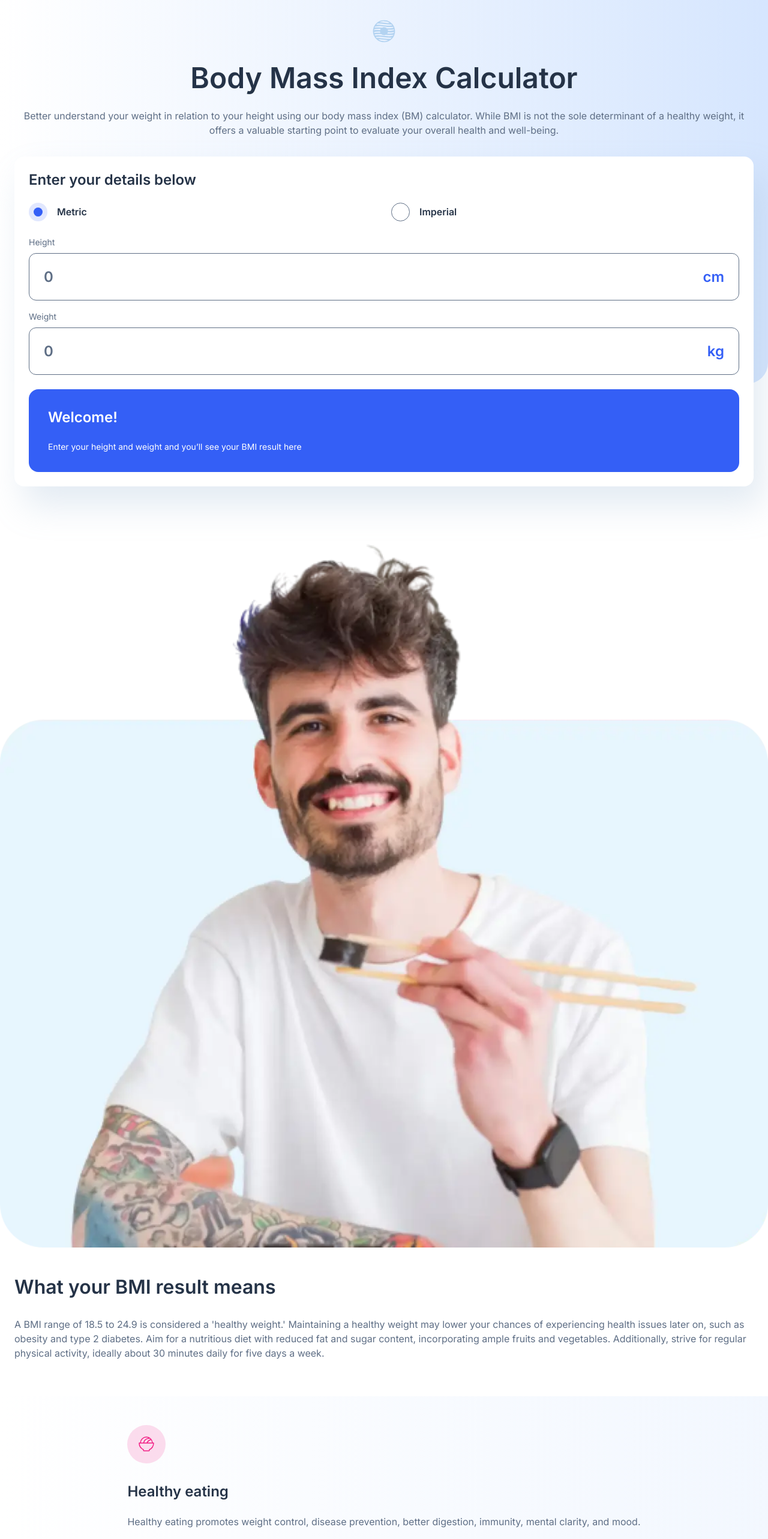
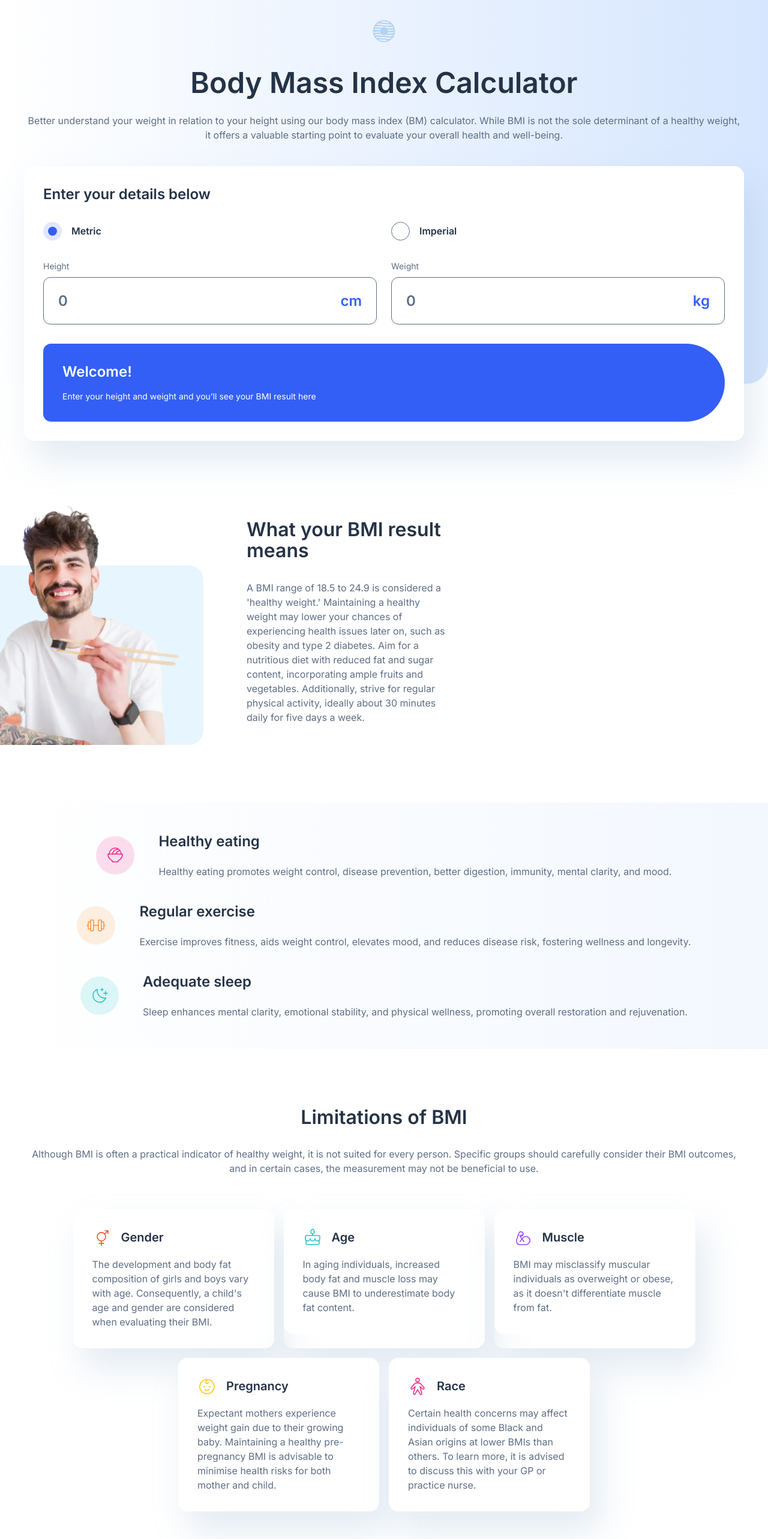
Before and after one commit to g-akca/bmi-calculator, a React (Vite) app: page / in a window 1280 px wide. Shown: the top 2566 px of the page at 60% size. Built offline with nearby package versions, Linux system fonts and the light colour scheme.

Commit message:
Add tablet responsive styles

```diff
--- a/src/App.jsx
+++ b/src/App.jsx
@@ -5,7 +5,7 @@ import LimitsSection from "./components/LimitsSection";
 
 function App() {
   return (
-    <main className="text-base leading-base text-grey-500 flex flex-col gap-15 pb-12">
+    <main className="text-base leading-base text-grey-500 flex flex-col gap-15 pb-16 tablet:gap-24">
       <HeroSection />
       <ResultsSection />
       <TipsSection />
--- a/src/components/HeroCalculator.jsx
+++ b/src/components/HeroCalculator.jsx
@@ -1,6 +1,6 @@
 function HeroCalculator() {
   return (
-    <form className="bg-white w-full p-6 rounded-2xl flex flex-col gap-6 shadow-[16px_32px_56px_rgba(143,174,207,0.25)]">
+    <form className="bg-white w-full p-6 rounded-2xl flex flex-col gap-6 shadow-[16px_32px_56px_rgba(143,174,207,0.25)] tablet:p-8 tablet:gap-8">
       <h2 className="text-blue-900 font-semibold text-[24px] leading-7.25 tracking-[-4%]">Enter your details below</h2>
 
       <fieldset className="grid grid-cols-2 gap-6">
@@ -29,7 +29,7 @@ function HeroCalculator() {
         </label>
       </fieldset>
 
-      <div className="flex flex-col gap-4">
+      <div className="flex flex-col gap-4 tablet:grid tablet:grid-cols-2 tablet:gap-6">
         <div className="flex flex-col gap-2">
           <label htmlFor="height" className="text-[14px] leading-base">Height</label>
           <div className="flex gap-6 p-6 border border-grey-500 hover:border-blue-500 rounded-xl text-[24px] leading-7.25 font-semibold tracking-[-4%]">
@@ -47,7 +47,7 @@ function HeroCalculator() {
         </div>
       </div>
 
-      <section className="p-8 bg-blue-500 rounded-2xl text-white flex flex-col gap-6">
+      <section className="p-8 bg-blue-500 rounded-2xl text-white flex flex-col gap-6 tablet:gap-4 tablet:rounded-l-2xl tablet:rounded-r-[80px]">
         <h3 className="text-[24px] leading-7.25 font-semibold tracking-[-4%]">Welcome!</h3>
         <p className="text-[14px] leading-base">Enter your height and weight and you’ll see your BMI result here</p>
       </section>
--- a/src/components/HeroHeading.jsx
+++ b/src/components/HeroHeading.jsx
@@ -2,7 +2,7 @@ import logoImg from "/images/logo.svg";
 
 function HeroHeading() {
   return (
-    <div className="flex flex-col items-center gap-8">
+    <div className="flex flex-col items-center gap-8 tablet:gap-10">
       <img src={logoImg} alt="Logo image" className="w-10 aspect-square" />
 
       <div className="text-center">
--- a/src/components/HeroSection.jsx
+++ b/src/components/HeroSection.jsx
@@ -3,10 +3,10 @@ import HeroCalculator from "./HeroCalculator";
 
 function HeroSection() {
   return (
-    <section className="relative px-6 pt-8">
+    <section className="relative px-6 pt-8 tablet:px-10">
       <div className="absolute top-0 left-0 bg-linear-[to_right,#FFFFFF_0%,#D6E6FE_100%] h-160 w-full rounded-b-[35px] -z-10" />
 
-      <div className="flex flex-col items-center gap-8">
+      <div className="flex flex-col items-center gap-8 tablet:gap-10">
         <HeroHeading />
 
         <HeroCalculator />
--- a/src/components/LimitsItem.jsx
+++ b/src/components/LimitsItem.jsx
@@ -1,9 +1,9 @@
-function LimitsItem({ limit }) {
+function LimitsItem({ limit, className }) {
   return (
-    <section className="relative">
+    <section className={`relative ${className}`}>
       <div className="absolute inset-0 shadow-[16px_32px_56px_rgba(143,174,207,0.25)] rounded-2xl" />
 
-      <div className="relative p-6 bg-white rounded-2xl flex flex-col gap-4">
+      <div className="relative p-6 bg-white rounded-2xl flex flex-col gap-4 tablet:p-8">
         <div className="flex gap-4 text-[20px] font-semibold leading-base tracking-[-4%] text-blue-900">
           <img src={limit.icon} alt={`${limit.name} icon`} className="w-8 aspect-square" />
           <h3>{limit.name}</h3>
--- a/src/components/LimitsSection.jsx
+++ b/src/components/LimitsSection.jsx
@@ -41,7 +41,7 @@ function LimitsSection() {
   ]
 
   return (
-    <section className="flex flex-col gap-14 px-5">
+    <section className="flex flex-col gap-14 px-5 tablet:px-9.75">
       <div className="flex flex-col items-center gap-8 text-center">
         <h2 className="text-[32px] leading-[110%] font-semibold tracking-[-4%] text-blue-900">Limitations of BMI</h2>
         <p>
@@ -51,9 +51,9 @@ function LimitsSection() {
         </p>
       </div>
 
-      <div className="flex flex-col gap-4 items-center">
+      <div className="flex flex-col gap-4 items-center tablet:flex-row tablet:justify-center tablet:flex-wrap tablet:items-stretch">
         {limits.map(item => (
-          <LimitsItem key={item.id} limit={item} />
+          <LimitsItem key={item.id} limit={item} className="tablet:w-83.75" />
         ))}
       </div>
     </section>
--- a/src/components/ResultsSection.jsx
+++ b/src/components/ResultsSection.jsx
@@ -2,10 +2,10 @@ import manImg from "/images/image-man-eating.webp";
 
 function ResultsSection() {
   return (
-    <section className="flex flex-col gap-12">
-      <img src={manImg} alt="Image of a man eating" />
+    <section className="flex flex-col items-center gap-12 tablet:flex-row tablet:gap-18 tablet:-translate-x-24 tablet:w-210">
+      <img src={manImg} alt="Image of a man eating" className="tablet:w-108.75" />
 
-      <div className="px-6 flex flex-col gap-8">
+      <div className="px-6 flex flex-col gap-8 tablet:px-0">
         <h2 className="text-[32px] leading-[110%] font-semibold tracking-[-4%] text-blue-900">What your BMI result means</h2>
         <p>
           A BMI range of 18.5 to 24.9 is considered a 'healthy weight.' Maintaining a healthy
--- a/src/components/TipsItem.jsx
+++ b/src/components/TipsItem.jsx
@@ -1,6 +1,6 @@
 function TipsItem({ tip }) {
   return (
-    <section className="flex flex-col gap-8">
+    <section className="flex flex-col gap-8 tablet:flex-row tablet:gap-10 tablet:items-center">
       <img src={tip.icon} alt={tip.name} className="w-16 aspect-square" />
 
       <div className="flex flex-col gap-6">
--- a/src/components/TipsSection.jsx
+++ b/src/components/TipsSection.jsx
@@ -27,7 +27,7 @@ function TipsSection() {
   ]
 
   return (
-    <section className="px-6 py-12 flex flex-col items-center gap-10 bg-linear-[to_right,#FFFFFF_0%,rgba(214,230,254,0.3)_100%]">
+    <section className="px-6 py-12 flex flex-col items-center gap-10 bg-linear-[to_right,#FFFFFF_0%,rgba(214,230,254,0.3)_100%] tablet:px-9.75 tablet:py-12.5">
       {tips.map(item => (
         <TipsItem key={item.id} tip={item} />
       ))}
```
